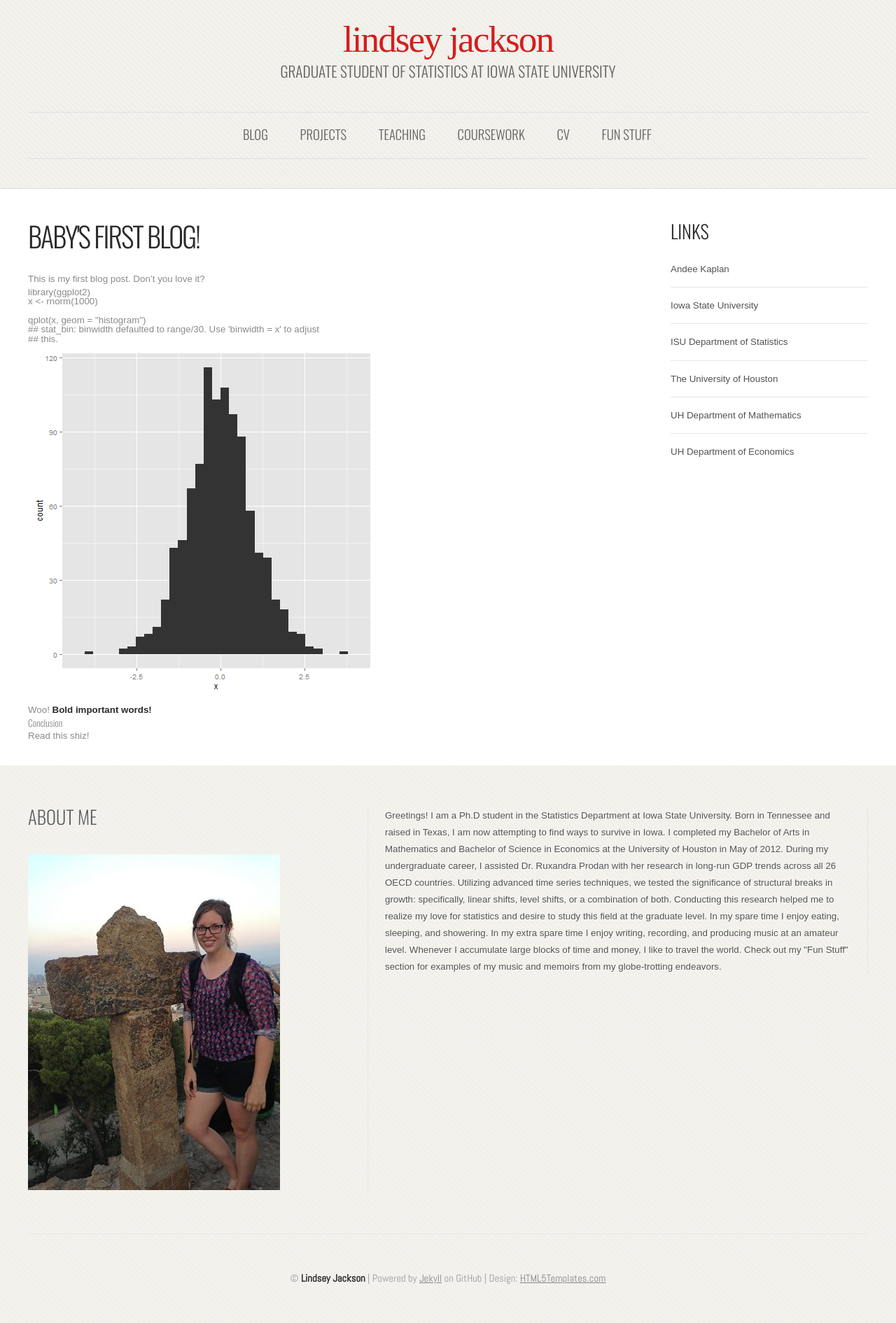
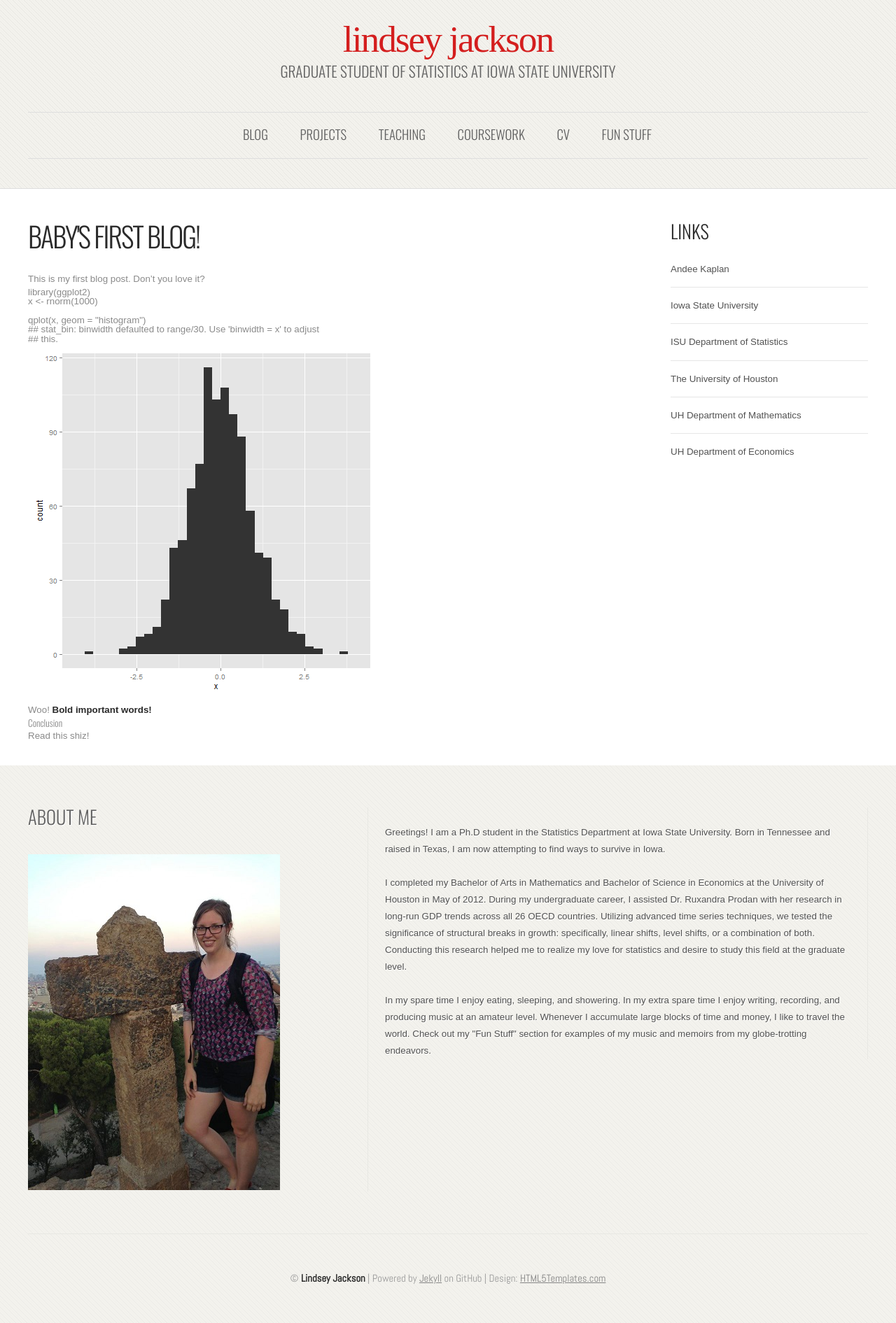
Before and after one commit to lmjackson/lmjackson.github.io, a Jekyll site: the page built from index.html, in a window 1280 px wide. Shown: the whole page at 70% size. Built offline with Jekyll 4.4.1, drawn with Linux system fonts in a browser that asks for light colours; some web fonts are replaced; Markdown is read by kramdown in place of the engine named in the settings.

Commit message:
line breaks about me

```diff
--- a/_layouts/default.html
+++ b/_layouts/default.html
@@ -100,18 +100,20 @@
 		</div>
 		<div class="7u">
 			<section id="box2">
-				<p>Greetings! I am a Ph.D student in the Statistics Department at Iowa State University. Born in Tennessee and raised in Texas, I am now
-				attempting to find ways to survive in Iowa.
-				<b>
+				<p>
+				<br>
+				Greetings! I am a Ph.D student in the Statistics Department at Iowa State University. Born in Tennessee and raised in Texas, I am now
+				attempting to find ways to survive in Iowa.</br>
+				<br>
 				I completed my Bachelor of Arts in Mathematics and Bachelor of Science in Economics at the University of Houston in May of 2012. During my
 				undergraduate career, I assisted Dr. Ruxandra Prodan with her research in long-run GDP trends across all 26 OECD countries. Utilizing
 				advanced time series techniques, we tested the significance of structural breaks in growth: specifically, linear shifts, level shifts, or
 				a combination of both. Conducting this research helped me to realize my love for statistics and desire to study this field at the graduate
-				level.</b>
-				<b>
+				level.</br>
+				<br>
 				In my spare time I enjoy eating, sleeping, and showering. In my extra spare time I enjoy writing, recording, and producing music at an
 				amateur level. Whenever I accumulate large blocks of time and money, I like to travel the world. Check out my "Fun Stuff" section for
-				examples of my music and memoirs from my globe-trotting endeavors.</b>
+				examples of my music and memoirs from my globe-trotting endeavors.</br>
 				</p>
 			</section>
 		</div>
```
